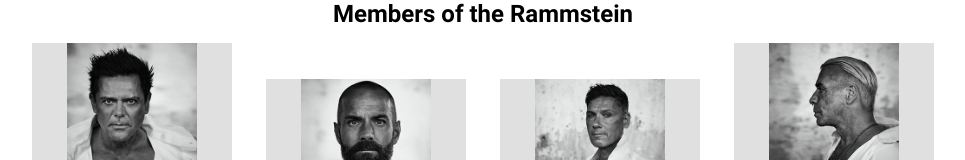
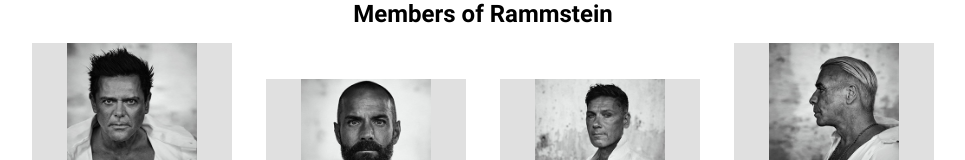
Before and after one commit to maritkch/front-end-basic, a plain HTML site: page index.html in a window 1280 px wide. Shown: the top 160 px of the page, without its empty margins (157-1122 px from the left). Drawn offline with Linux system fonts and the light colour scheme.

Commit message:
content changes

```diff
--- a/index.html
+++ b/index.html
@@ -13,7 +13,7 @@
     <main>
       <section>
         <div class="container">
-          <h1>Members of the Rammstein</h1>
+          <h1>Members of Rammstein</h1>
           <div class="card">
             <img
               src="./images/photo_Richard_Kruspe.jpg"
```
